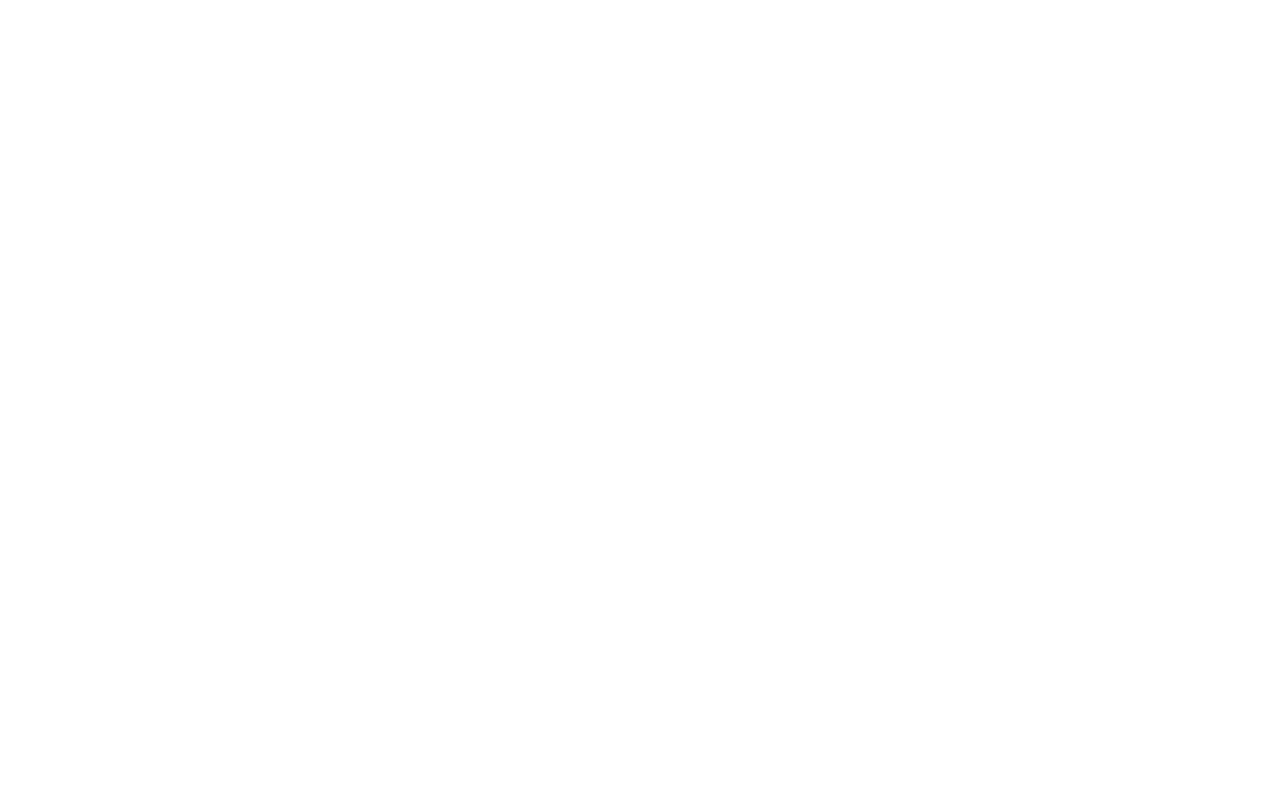
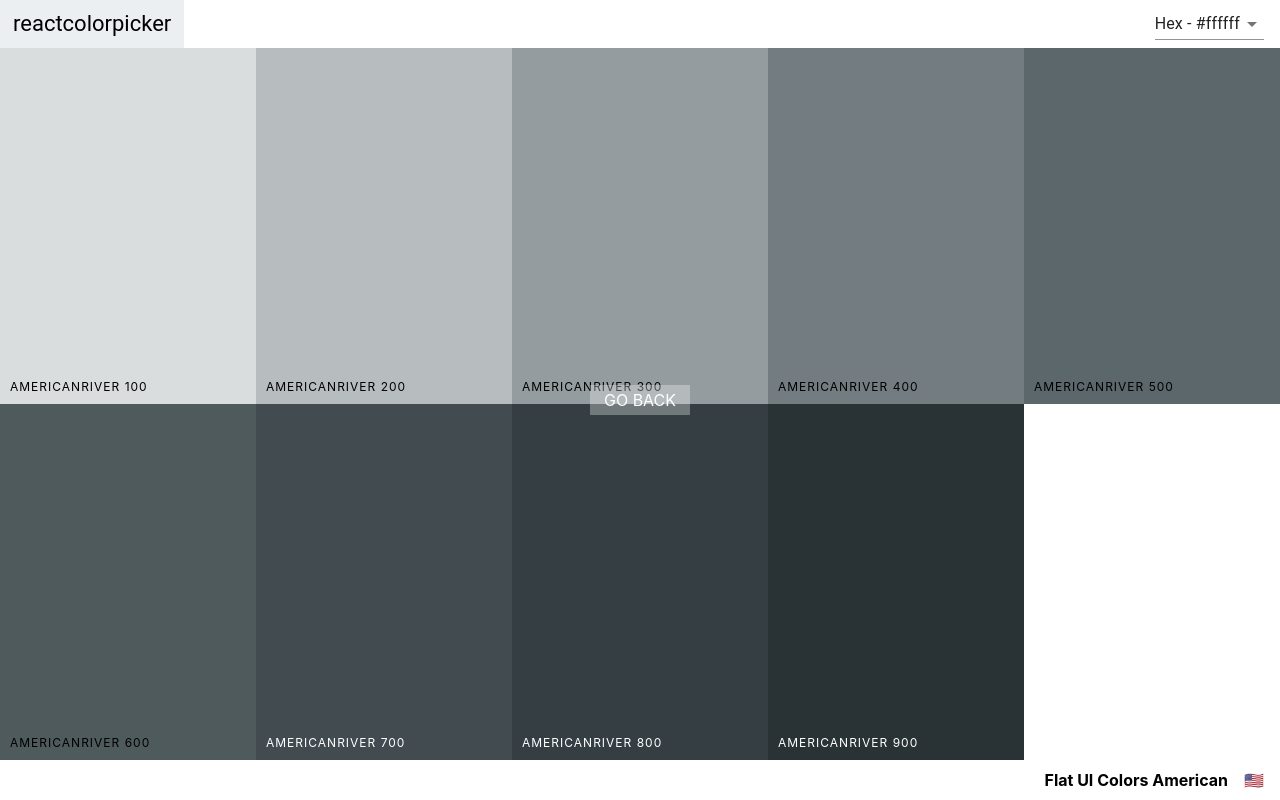
Before and after one commit to mjrdnr/color-project, a React (Create React App) app: page /palette/flat-ui-colors-american/americanriver in a window 1280 px wide. Built offline with nearby package versions, Linux system fonts and the light colour scheme.

Commit message:
Refactor Chapter 3

```diff
--- a/src/App.js
+++ b/src/App.js
@@ -4,6 +4,7 @@
 import seedColors from './seedColors';
 import { generatePalette } from './ColorHelpers';
 import PaletteList from './PaletteList'
+import SingleColorPalette from './SingleColorPalette'
 import './App.css';
 
 class App extends Component {
@@ -16,7 +17,13 @@
   render() {
     return (
       <Switch>
-        <Route exact path="/" render={() => <PaletteList palettes={seedColors} />} />
+        <Route
+          exact
+          path='/palette/:paletteId/:colorId'
+          render={routeProps => (
+            <SingleColorPalette colorId={routeProps.match.params.colorId} palette={generatePalette(this.findPalette(routeProps.match.params.paletteId))} />
+          )} />
+
         <Route
           exact
           path='/palette/:id'
@@ -24,6 +31,10 @@
             <Palette palette={generatePalette(this.findPalette(routeProps.match.params.id))} />
           )}
         />
+
+        <Route exact path="/" render={routeProps => <PaletteList palettes={seedColors} {...routeProps} />} />
+
+
       </Switch>
 
       // <div>
--- a/src/ColorBox.css
+++ b/src/ColorBox.css
@@ -1,4 +1,4 @@
-.ColorBox {
+/* .ColorBox {
     width: 20%;
     height: 25%;
     margin: 0 auto;
@@ -8,7 +8,15 @@
     margin-bottom: -4px;
 }
 
-.copy-button {
+.SingleColorPalette .ColorBox {
+    height: 50%;
+} */
+
+.ColorBox.go-back {
+    background-color: black;
+}
+
+.copy-button, .back-button {
     width: 100px;
     height: 30px;
     position: absolute;
@@ -25,15 +33,19 @@
     color: white;
     text-transform: uppercase;
     border: none;
+    text-decoration: none;
+}
+
+/* .copy-button {
     opacity: 0;
 }
 
 .ColorBox:hover .copy-button{
     opacity: 1;
     transition: 0.5s;
-}
+} */
 
-.box-content {
+/* .box-content {
     position: absolute;
     width: 100%;
     left: 0px;
@@ -43,6 +55,14 @@
     letter-spacing: 1px;
     text-transform: uppercase;
     font-size: 12px;
+} */
+
+/* .light-text {
+    color: white;
+}
+
+.ColorBox .dark-text {
+    color: rgba(0,0,0,0.5);
 }
 
 .see-more {
@@ -57,9 +77,9 @@
     text-align: center;
     line-height: 30px;
     text-transform: uppercase;
-}
+} */
 
-.copy-overlay {
+/* .copy-overlay {
     opacity: 0;
     z-index: 0;
     width: 100%;
@@ -73,9 +93,9 @@
     transform: scale(50);
     z-index: 10;
     position: absolute;
-}
+} */
 
-.copy-msg {
+/* .copy-msg {
     position: fixed;
     top: 0;
     right: 0;
@@ -89,17 +109,17 @@
     transform: scale(0.1);
     opacity: 0;
     color: white;
-}
+} */
 
-.copy-msg.show {
+/* .copy-msg.show {
     opacity: 1;
     transform: scale(1);
     z-index: 25;
     transition: all 0.4s ease-in-out;
     transition-delay: 0.15s;
-}
+} */
 
-.copy-msg h1 {
+/* .copy-msg h1 {
     font-weight: 400;
     text-shadow: 1px 2px black;
     background: rgba(255, 255, 255, 0.2);
@@ -108,9 +128,9 @@
     margin-bottom: 0;
     padding: 1rem;
     text-transform: uppercase;
-}
-
+} */
+/*
 .copy-msg p {
     font-size: 2rem;
     font-weight: 100;
-}
+} */
--- a/src/ColorBox.js
+++ b/src/ColorBox.js
@@ -1,7 +1,126 @@
 import React, { Component } from 'react'
+import { Link } from 'react-router-dom'
+import { CopyToClipboard } from 'react-copy-to-clipboard';
+import chroma from 'chroma-js'
+import { withStyles } from '@material-ui/styles';
 
-import { CopyToClipboard } from 'react-copy-to-clipboard';
 import './ColorBox.css'
+
+const styles = {
+    ColorBox: {
+        width: "20%",
+        height: props => (props.showingFullPalette ? "25%" : "50%"),
+        margin: "0 auto",
+        display: "inline-block",
+        position: "relative",
+        cursor: "pointer",
+        marginBottom: "-4px",
+        "&:hover button": {
+            opacity: "1",
+            transition: "0.5s"
+        }
+    },
+    copyText: {
+        color: props => chroma(props.background).luminance() >= 0.7 ? "black" : "white"
+    },
+    colorName: {
+        color: props => chroma(props.background).luminance() <= 0.08 ? "white" : "black"
+    },
+    seeMore: {
+        color: props => chroma(props.background).luminance() >= 0.7 ? "black" : "white",
+        background: "rgba(255, 255, 255, 0.3)",
+        position: "absolute",
+        border: "none",
+        right: "0px",
+        bottom: "0px",
+        width: "60px",
+        height: "30px",
+        textAlign: "center",
+        lineHeight: "30px",
+        textTransform: "uppercase"
+    },
+    copyButton: {
+        color: props => chroma(props.background).luminance() >= 0.7 ? "black" : "white",
+        width: "100px",
+        height: "30px",
+        position: "absolute",
+        display: "inline-block",
+        top: "50%",
+        left: "50%",
+        marginLeft: "-50px",
+        marginTop: "-15px",
+        textAlign: "center",
+        outline: "none",
+        background: "rgba(255, 255, 255, 0.3)",
+        fontSize: "1rem",
+        lineHeight: "30px",
+        textTransform: "uppercase",
+        border: "none",
+        textDecoration: "none",
+        opacity: "0"
+    },
+    boxContent: {
+        position: "absolute",
+        width: "100%",
+        left: "0px",
+        bottom: "0px",
+        padding: "10px",
+        color: "black",
+        letterSpacing: "1px",
+        textTransform: "uppercase",
+        fontSize: "12px"
+    },
+    copyOverlay: {
+        opacity: "0",
+        zIndex: "0",
+        width: "100%",
+        height: "100%",
+        transition: "transform 0.5s ease-in-out",
+        transform: "scale(0.1)"
+    },
+    showOverlay: {
+        opacity: "1",
+        transform: " scale(50)",
+        zIndex: "10",
+        position: "absolute"
+    },
+    copyMsg: {
+        position: "fixed",
+        top: "0",
+        right: "0",
+        left: "0",
+        bottom: "0",
+        display: "flex",
+        flexDirection: "column",
+        alignItems: "center",
+        justifyContent: "center",
+        fontSize: "4rem",
+        transform: "scale(0.1)",
+        opacity: "0",
+        color: "white",
+        "& h1": {
+            fontWeight: "400",
+            textShadow: "1px 2px black",
+            background: "rgba(255, 255, 255, 0.2)",
+            width: "100%",
+            textAlign: "center",
+            marginBottom: "0",
+            padding: "1rem",
+            textTransform: "uppercase"
+        },
+        "& p": {
+            fontSize: "2rem",
+            fontWeight: "100"
+        }
+    },
+    showMsg: {
+        opacity: "1",
+        transform: "scale(1)",
+        zIndex: " 25",
+        transition: "all 0.4s ease-in-out",
+        transitionDelay: "0.15s"
+    }
+}
 
 class ColorBox extends Component {
     constructor(props) {
@@ -17,27 +136,32 @@
     }
 
     render() {
-        const { name, background } = this.props;
+        const { name, background, moreUrl, showingFullPalette, classes } = this.props;
         const { copied } = this.state;
+
         return (
             <CopyToClipboard text={background} onCopy={this.changeCopyState} >
-                <div style={{ background }} className='ColorBox'>
-                    <div style={{ background }} className={`copy-overlay ${copied && "show"}`} />
-                    <div className={`copy-msg ${copied && "show"}`}>
+                <div style={{ background }} className={classes.ColorBox}>
+                    <div style={{ background }} className={`${classes.copyOverlay} ${copied && classes.showOverlay}`} />
+                    <div className={`${classes.copyMsg} ${copied && classes.showMsg}`}>
                         <h1>copied!!</h1>
-                        <p>{background}</p>
+                        <p className={classes.copyText}>{background}</p>
                     </div>
-                    <div className="copy-container">
-                        <div className="box-content">
-                            <span>{name}</span>
+                    <div>
+                        <div className={classes.boxContent}>
+                            <span className={classes.colorName}>{name}</span>
                         </div>
-                        <button className="copy-button">Copy</button>
+                        <button className={classes.copyButton}>Copy</button>
                     </div>
-                    <span className="see-more">More</span>
+                    {showingFullPalette &&
+                        <Link to={moreUrl} onClick={e => e.stopPropagation()}>
+                            <span className={classes.seeMore}>MORE</span>
+                        </Link>
+                    }
                 </div>
-            </CopyToClipboard>
+            </CopyToClipboard >
         )
     }
 }
 
-export default ColorBox;
+export default withStyles(styles)(ColorBox);
--- a/src/MiniPalette.js
+++ b/src/MiniPalette.js
@@ -54,7 +54,7 @@
         <div className={classes.miniColor} style={{ backgroundColor: color.color }} key={color.name}></div>
     ));
     return (
-        <div className={classes.root}>
+        <div className={classes.root} onClick={props.handleClick}>
             <div className={classes.colors}>{miniColorBoxes}</div>
             <h5 className={classes.title}>{paletteName} <span className={classes.emoji}>{emoji}</span></h5>
         </div>
--- a/src/Navbar.js
+++ b/src/Navbar.js
@@ -29,13 +29,14 @@
     }
 
     render() {
-        const { level, changeLevel } = this.props;
+        const { level, changeLevel, showingAllColors } = this.props;
         const { format } = this.state;
         return (
             <header className="Navbar">
                 <div className="logo">
                     <Link to="/">reactcolorpicker</Link>
                 </div>
+                {showingAllColors &&
                     <div className="slider-container">
                         <span>Level: {level}</span>
                         <div className="slider">
@@ -46,6 +47,7 @@
                                 onAfterChange={changeLevel} />
                         </div>
                     </div>
+                }
                 <div className="select-container">
                     <Select value={format} onChange={this.handleFormatChange}>
                         <MenuItem value="hex">Hex - #ffffff</MenuItem>
--- /dev/null
+++ b/src/PaletteFooter.js
@@ -0,0 +1,14 @@
+import React from 'react';
+
+function PaletteFooter(props) {
+    const { paletteName, emoji } = props;
+
+    return (
+        <footer className="Palette-Footer">
+            {paletteName}
+            <span className="emoji">{emoji}</span>
+        </footer>
+    )
+}
+
+export default PaletteFooter;
--- a/src/PaletteList.js
+++ b/src/PaletteList.js
@@ -37,6 +37,10 @@
 }
 
 class PaletteList extends Component {
+    goToPalette(id) {
+        this.props.history.push(`/palette/${id}`)
+    }
+
     render() {
         const { palettes, classes } = this.props;
         return (
@@ -47,7 +51,7 @@
                     </nav>
                     <div className={classes.palettes}>
                         {palettes.map(palette => (
-                            <MiniPalette {...palette} />
+                            <MiniPalette {...palette} handleClick={() => this.goToPalette(palette.id)} />
                         ))}
                     </div>
                 </div>
--- /dev/null
+++ b/src/SingleColorPalette.js
@@ -0,0 +1,53 @@
+import React, { Component } from 'react'
+import { Link } from 'react-router-dom'
+import Navbar from './Navbar'
+import PaletteFooter from './PaletteFooter'
+import ColorBox from './ColorBox'
+
+
+class SingleColorPalette extends Component {
+    constructor(props) {
+        super(props);
+        this._shades = this.gatherShades(this.props.palette, this.props.colorId);
+        this.state = { format: 'hex' };
+        this.changeFormat = this.changeFormat.bind(this);
+    }
+
+    changeFormat(val) {
+        this.setState({ format: val });
+    }
+
+    gatherShades(palette, colorToFilterBy) {
+        let shades = [];
+        let allColors = palette.colors;
+
+        for (let key in allColors) {
+            shades = shades.concat(
+                allColors[key].filter(color => color.id === colorToFilterBy)
+            )
+        }
+
+        return shades.slice(1);
+    }
+    render() {
+        const { format } = this.state;
+        const { paletteName, emoji, id } = this.props.palette;
+        const colorBoxes = this._shades.map(color => (
+            <ColorBox key={color.name} name={color.name} background={color[format]} showingFullPalette={false} />
+        ));
+        return (
+            <div className='SingleColorPalette Palette'>
+                <Navbar handleChange={this.changeFormat} />
+                <div className="Palette-colors">
+                    {colorBoxes}
+                    <div className="go-back ColorBox">
+                        <Link to={`/palette/${id}`} className='back-button'>Go Back</Link>
+                    </div>
+                </div>
+                <PaletteFooter paletteName={paletteName} emoji={emoji} />
+            </div>
+        )
+    }
+}
+
+export default SingleColorPalette;
```
Also changed, not shown: src/Palette.js (+11 -6 lines). Lines whose indentation alone changed are shown as unchanged.
